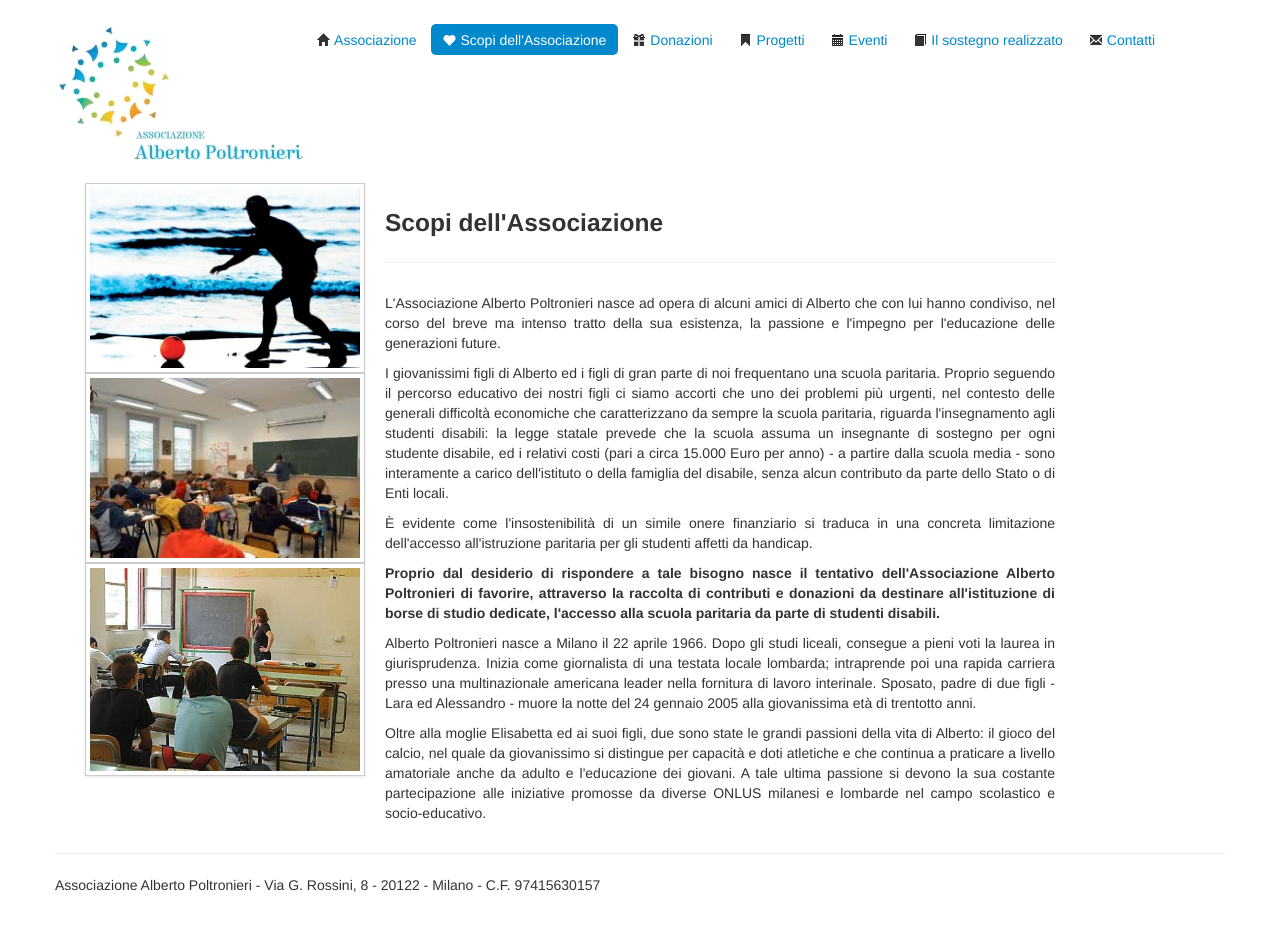
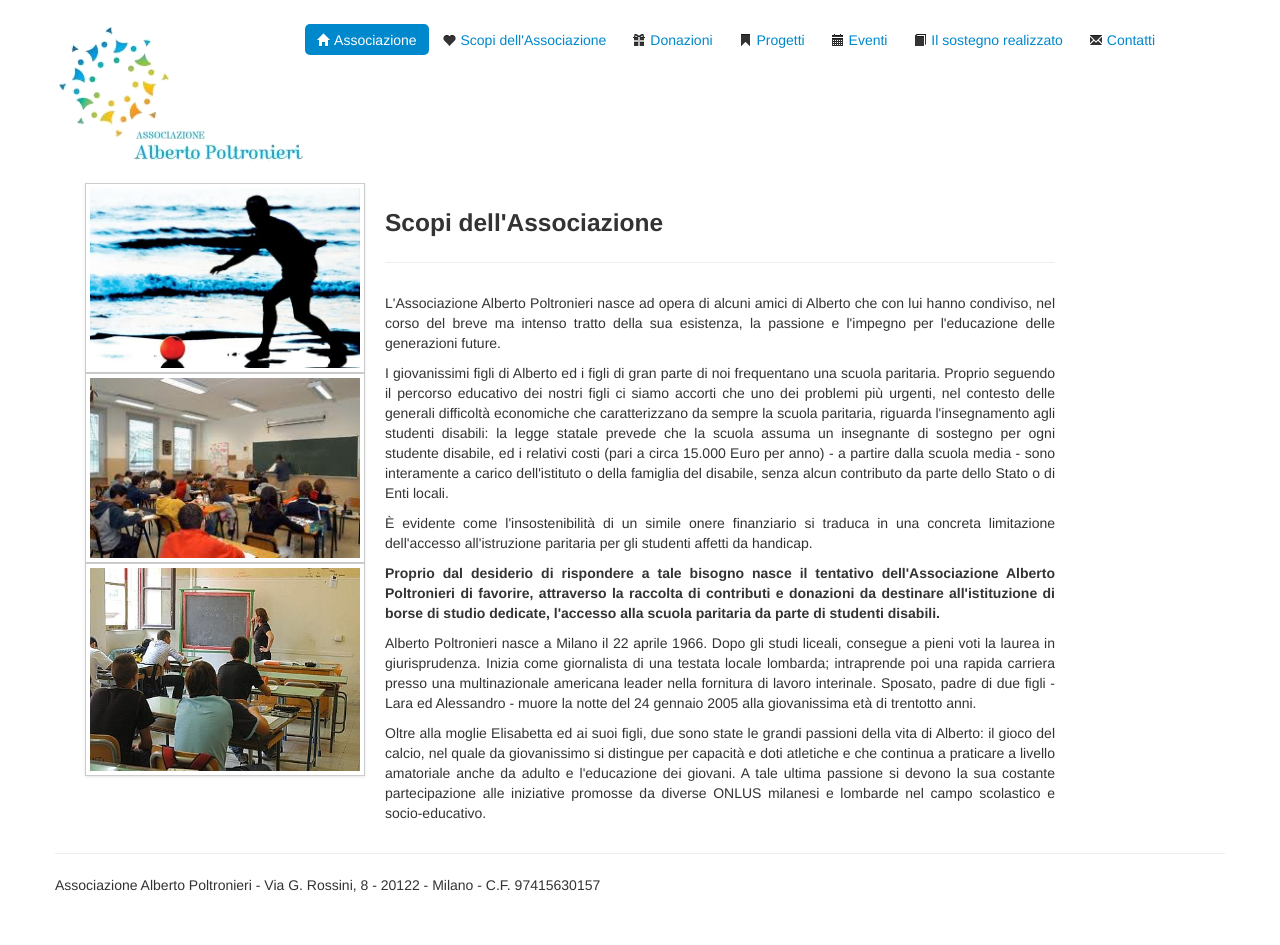
Before and after one commit to associazionepoltronieri/associazionepoltronieri, a Jekyll site: the page built from missione.html, in a window 1280 px wide. Built offline with Jekyll 4.4.1, drawn with Linux system fonts in a browser that asks for light colours.

Commit message:
Move to default nav menu.

```diff
--- a/_layouts/default.html
+++ b/_layouts/default.html
@@ -27,6 +27,16 @@
 
 <div class="container">
     <img class="pull-left" src="/img/logo.png" alt="Associazione Alberto Poltronieri" />
+
+    <ul class="nav nav-pills">
+        <li class="active"> <a href="/"><i class="icon-home"></i> Associazione</a></li>
+        <li><a href="/missione.html"><i class="icon-heart"></i> Scopi dell'Associazione</a></li>
+        <li><a href="/donazioni.html"><i class="icon-gift"></i> Donazioni</a></li>
+        <li><a href="/progetti.html"><i class="icon-bookmark"></i> Progetti</a></li>
+        <li><a href="/eventi.html"><i class="icon-calendar"></i> Eventi</a></li>
+        <li><a href="/sostegno.html"><i class="icon-book"></i> Il sostegno realizzato</a></li>
+        <li><a href="/contatti.html"><i class="icon-envelope"></i> Contatti</a></li>
+    </ul>
 
     {{content}}
 
--- a/missione.html
+++ b/missione.html
@@ -2,16 +2,6 @@
 layout: default
 title: Associazione Alberto Poltronieri
 ---
-
-<ul class="nav nav-pills">
-    <li> <a href="/"><i class="icon-home"></i> Associazione</a></li>
-    <li class="active"><a href="/missione.html"><i class="icon-heart"></i> Scopi dell'Associazione</a></li>
-    <li><a href="/donazioni.html"><i class="icon-gift"></i> Donazioni</a></li>
-    <li><a href="/progetti.html"><i class="icon-bookmark"></i> Progetti</a></li>
-    <li><a href="/eventi.html"><i class="icon-calendar"></i> Eventi</a></li>
-    <li><a href="/sostegno.html"><i class="icon-book"></i> Il sostegno realizzato</a></li>
-    <li><a href="/contatti.html"><i class="icon-envelope"></i> Contatti</a></li>
-</ul>
 
 <div class="tab-content">
 
```
Also changed, not shown: index.html (+0 -10 lines).
